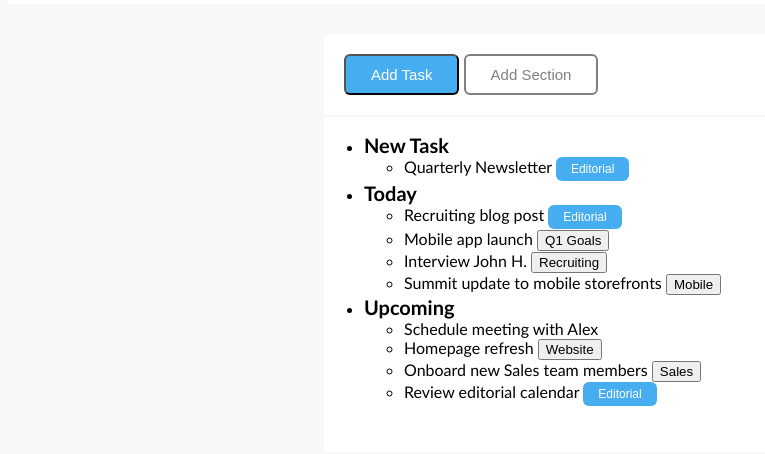
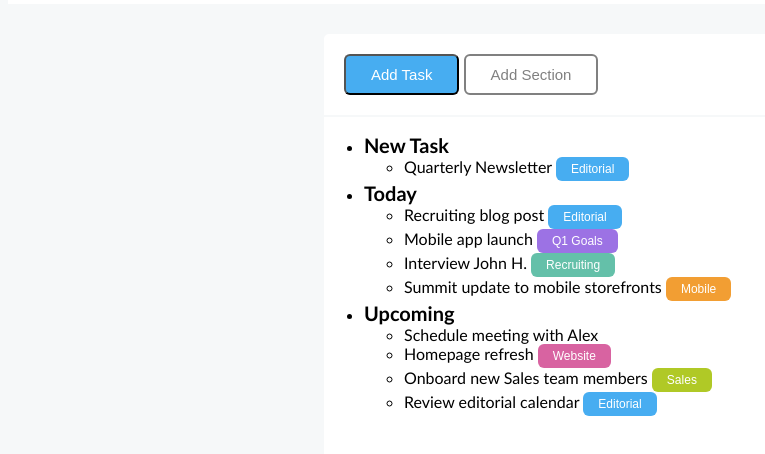
Before and after one commit to Luca92mic/html-css-toboolist, a plain HTML site: page index.html in a window 1280 px wide. Shown: the part 106-560 px from the top of the page, without its empty margins (0-765 px from the left). Drawn offline with Linux system fonts and the light colour scheme.

Commit message:
css all button

```diff
--- a/css/style.css
+++ b/css/style.css
@@ -60,6 +60,57 @@ main {
     border: none;
 }
 
+.goals {
+    background-color: #9c72e4;
+    border-radius: 6px;
+    color: white;
+    padding: 5px 15px;
+    text-align: center;
+    font-size: 12px;
+    border: none;
+}
+
+.recruiting {
+    background-color: #64c0a9;
+    border-radius: 6px;
+    color: white;
+    padding: 5px 15px;
+    text-align: center;
+    font-size: 12px;
+    border: none;
+}
+
+.mobile {
+    background-color: #f29e33;
+    border-radius: 6px;
+    color: white;
+    padding: 5px 15px;
+    text-align: center;
+    font-size: 12px;
+    border: none;
+}
+
+.website {
+    background-color: #d863a1;
+    border-radius: 6px;
+    color: white;
+    padding: 5px 15px;
+    text-align: center;
+    font-size: 12px;
+    border: none;
+}
+
+.sales {
+    background-color: #b0c926;
+    border-radius: 6px;
+    color: white;
+    padding: 5px 15px;
+    text-align: center;
+    font-size: 12px;
+    border: none;
+}
+
+
 /* sezione lista */
 
 .title-ul{
```
